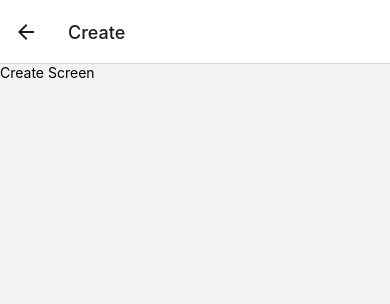
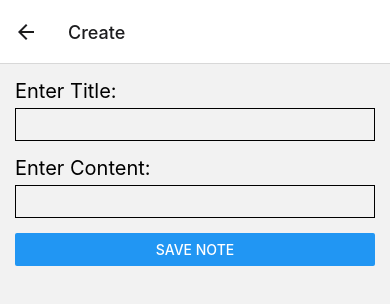
Before and after one commit to eneax/rn-notes-app, a React Native app: screen /Create in a window 390 px wide. Shown: the top 304 px of the page. Built offline with nearby package versions, Linux system fonts and the light colour scheme.

Commit message:
Add input fields to create screen

```diff
--- a/src/screens/CreateScreen.js
+++ b/src/screens/CreateScreen.js
@@ -1,12 +1,46 @@
 import React from "react";
-import { View, Text } from "react-native";
+import { View, Text, TextInput, Button, StyleSheet } from "react-native";
 
 const CreateScreen = () => {
+  const [title, setTitle] = React.useState("");
+  const [content, setContent] = React.useState("");
+
   return (
-    <View>
-      <Text>Create Screen</Text>
+    <View style={styles.screenContainerStyles}>
+      <Text style={styles.labelStyles}>Enter Title:</Text>
+      <TextInput
+        value={title}
+        onChangeText={(text) => setTitle(text)}
+        style={styles.inputStyles}
+      />
+
+      <Text style={styles.labelStyles}>Enter Content:</Text>
+      <TextInput
+        value={content}
+        onChangeText={(text) => setContent(text)}
+        style={styles.inputStyles}
+      />
+
+      <Button title="Save note" />
     </View>
   );
 };
 
+const styles = StyleSheet.create({
+  screenContainerStyles: {
+    padding: 15,
+  },
+  labelStyles: {
+    fontSize: 20,
+    marginBottom: 5,
+  },
+  inputStyles: {
+    fontSize: 18,
+    borderWidth: 1,
+    borderColor: "black",
+    marginBottom: 15,
+    padding: 5,
+  },
+});
+
 export default CreateScreen;
```
